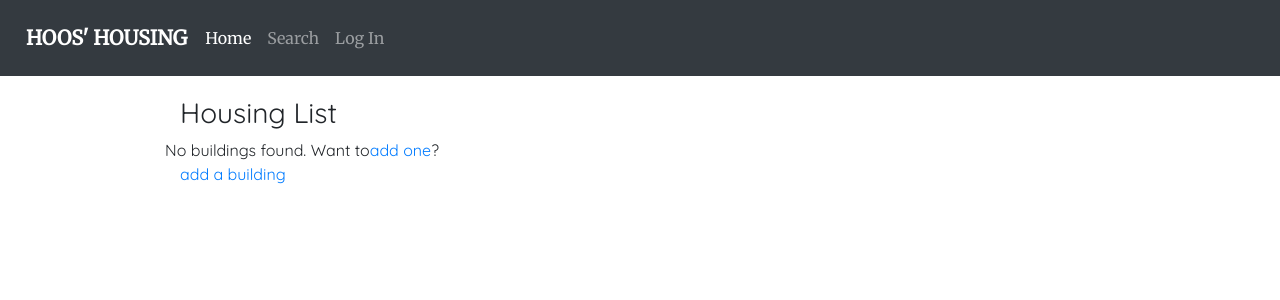
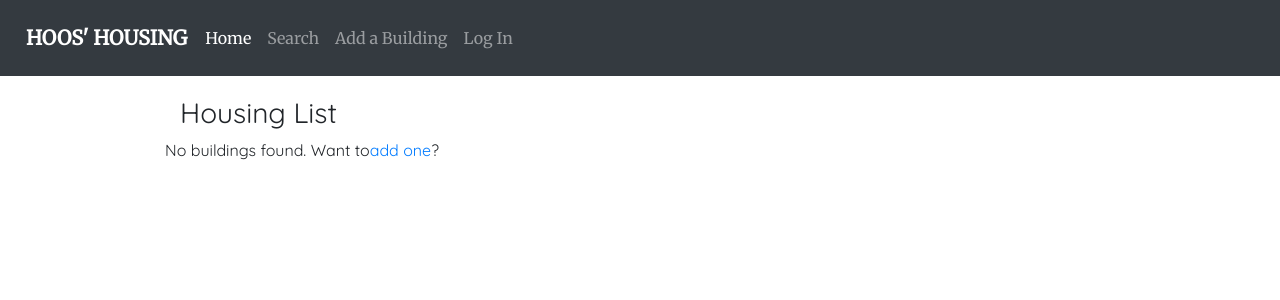
Before and after one commit to kp2zf/HoosHousing, a Django app: page / in a window 1280 px wide. Shown: the top 300 px of the page. Run offline with Django 3.2, Linux system fonts and the light colour scheme; data that the repository does not hold is empty; some libraries are stand-ins or nearby versions.

Commit message:
Relocate "add a building" button to navbar
Relocate "add a building" button to navbar

```diff
--- a/housing/templates/home.html
+++ b/housing/templates/home.html
@@ -12,8 +12,7 @@
 		{% endfor %}
 
 	{% else %}
-		No buildings found. Want to <a href="{% url 'housing:add_building' %}">add one</a>?
+		No buildings found. Want to <a href="{% url 'housing:add_building' %}"> add one</a>?
 	{% endif %}
 </div>
-<a href="{% url 'housing:add_building'%}">add a building</a>
 {% endblock %}
--- a/housing/templates/navbar.html
+++ b/housing/templates/navbar.html
@@ -14,6 +14,11 @@
       <li {% if "/search" in request.path %} class="nav-item active" {% else %} class="nav-item" {% endif %}>
         <a class="nav-link" href="{% url 'housing:search' %}">
           Search
+        </a>
+      </li>
+      <li>
+        <a class="nav-link" href="{% url 'housing:add_building' %}">
+          Add a Building
         </a>
       </li>
       {% if user.is_authenticated %}
```
